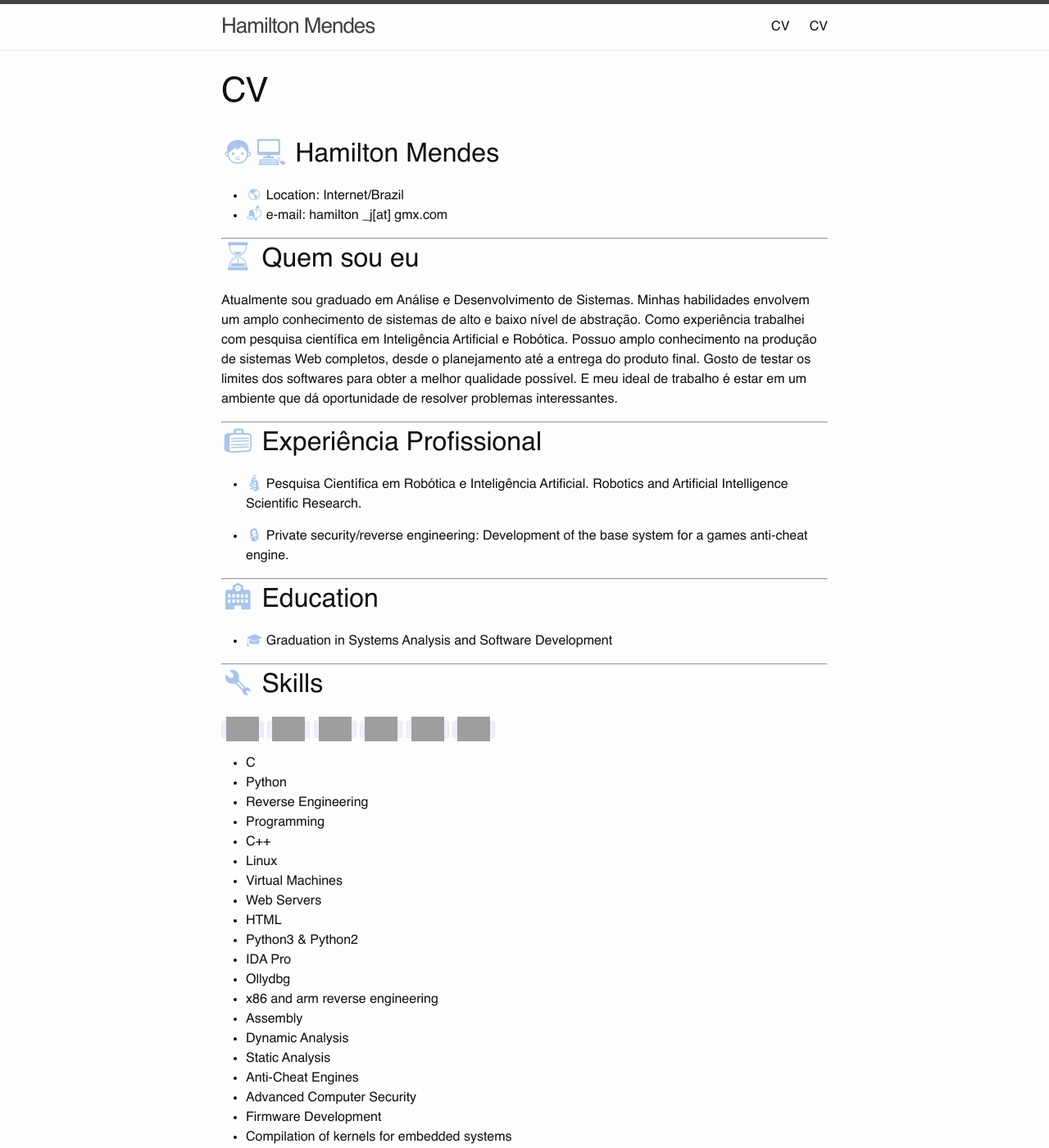
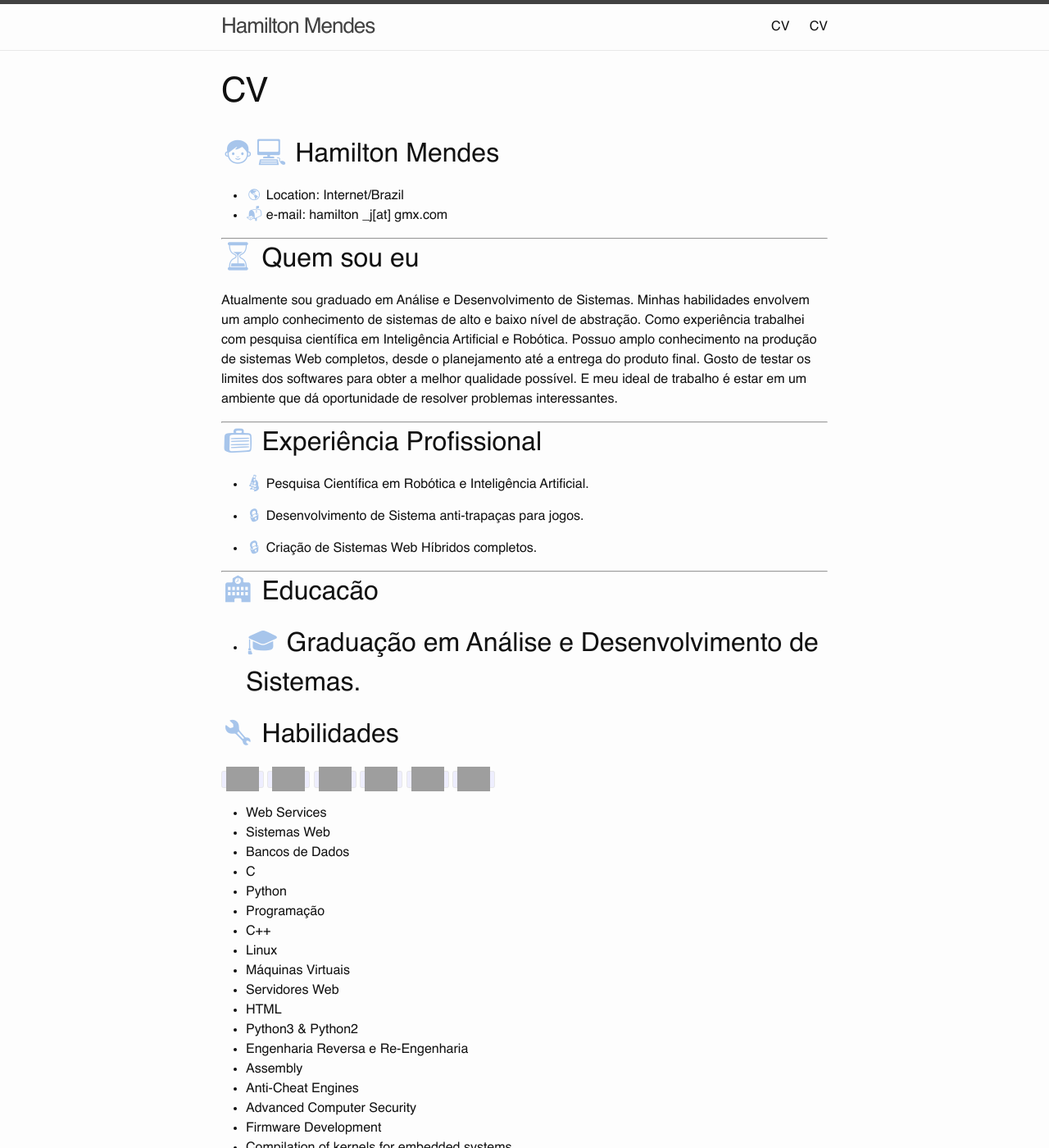
Before and after one commit to hamilton-m/hamilton-m.github.io, a Jekyll site: the page built from about1.md, in a window 1280 px wide and 1400 px high. Shown: the whole window at 82% size. Built offline with Jekyll 4.4.1, drawn with Linux system fonts in a browser that asks for light colours; grey boxes are pictures that could not be loaded.

Commit message:
Create about1.md

```diff
--- a/about1.md
+++ b/about1.md
@@ -23,40 +23,39 @@ E meu ideal de trabalho é estar em um ambiente que dá oportunidade de resolver
 
 ## <span class="icon_color">💼</span> Experiência Profissional
 
-* <span class="icon_color">🔬</span> Pesquisa Científica em Robótica e Inteligência Artificial. Robotics and Artificial Intelligence Scientific Research.
+* <span class="icon_color">🔬</span> Pesquisa Científica em Robótica e Inteligência Artificial.
 
-* <span class="icon_color">🔒</span> Private security/reverse engineering: Development of the base system for a games anti-cheat engine.
+* <span class="icon_color">🔒</span> Desenvolvimento de Sistema anti-trapaças para jogos.
+
+* <span class="icon_color">🔒</span> Criação de Sistemas Web Híbridos completos.
 
 ---
 
-## <span class="icon_color">🏫</span> Education
-* <span class="icon_color">🎓</span> Graduation in Systems Analysis and Software Development
-
+## <span class="icon_color">🏫</span> Educacão
+* <span class="icon_color">🎓</span> Graduação em Análise e Desenvolvimento de Sistemas.
 ---
 
-## <span class="icon_color">🔧</span> Skills
+## <span class="icon_color">🔧</span> Habilidades
 <code><img height="30" src="https://cdn.iconscout.com/icon/free/png-512/c-programming-569564.png"></code>
 <code><img height="30" src="https://cdn.iconscout.com/icon/free/png-512/docker-226091.png"></code>
 <code><img height="30" src="https://cdn.iconscout.com/icon/free/png-256/github-170-1175028.png"></code>
 <code><img height="30" src="https://cdn.iconscout.com/icon/free/png-64/python-2752092-2284909.png"></code>
 <code><img height="30" src="https://cdn.iconscout.com/icon/free/png-64/javascript-2038874-1720087.png"></code>
 <code><img height="30" src="https://cdn.iconscout.com/icon/free/png-64/mongodb-4-1175139.png"></code>
+* Web Services
+* Sistemas Web
+* Bancos de Dados
 * C
 * Python
-* Reverse Engineering
-* Programming
+* Programação
 * C++
 * Linux
-* Virtual Machines
-* Web Servers
+* Máquinas Virtuais
+* Servidores Web
 * HTML
 * Python3 & Python2
-* IDA Pro
-* Ollydbg
-* x86 and arm reverse engineering
+* Engenharia Reversa e Re-Engenharia
 * Assembly
-* Dynamic Analysis
-* Static Analysis
 * Anti-Cheat Engines
 * Advanced Computer Security
 * Firmware Development
```
